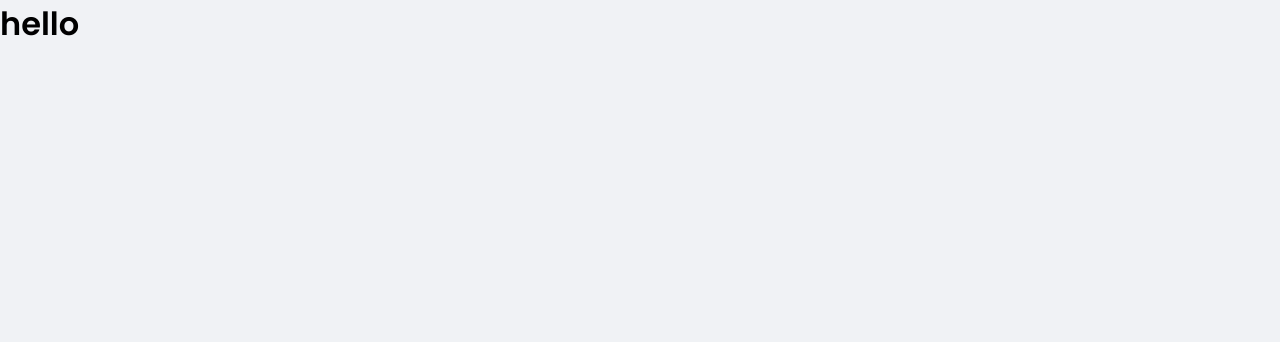
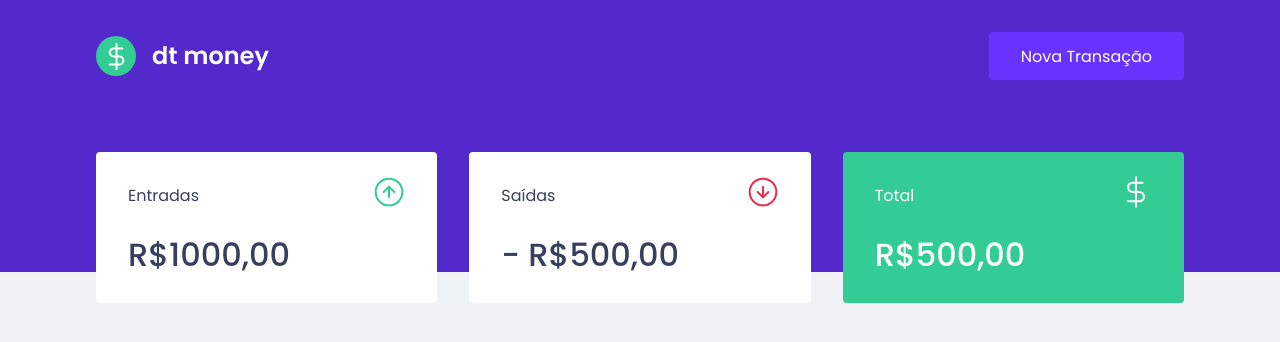
Before and after one commit to ElRobinson/dtmoney, a React (Create React App) app: page / in a window 1280 px wide. Shown: the top 342 px of the page. Built offline with nearby package versions, Linux system fonts and the light colour scheme.

Commit message:
Added Components and styles

```diff
--- a/public/index.html
+++ b/public/index.html
@@ -8,7 +8,7 @@
 
     <link rel="shortcut icon" href="favicon.png" type="image/png">
     <title>dtmoney</title>
-    <link href="https://fonts.googleapis.com/css2?family=Poppins:wght@400;600&display=swap" rel="stylesheet">
+    <link href="https://fonts.googleapis.com/css2?family=Poppins:wght@400;500;600&display=swap" rel="stylesheet">
 
   </head>
   <body>
--- a/src/App.tsx
+++ b/src/App.tsx
@@ -1,12 +1,16 @@
 import React from "react";
+import { Dashboard } from "./components/Dashboard";
+import { Header } from "./components/Header";
+
 import { GlobalStyle } from "./styles/global";
 
 
 export function App() {
   return (
-    <div className="App">
-      <h1>hello</h1>
-      <GlobalStyle/>
-    </div>
+    <>
+      <Header />
+      <Dashboard/>
+      <GlobalStyle />
+    </>
   );
 }
--- /dev/null
+++ b/src/components/Dashboard/index.tsx
@@ -0,0 +1,12 @@
+import React from "react"
+import { Summary } from "../Summary"
+
+import { Container } from "./styles"
+
+export function Dashboard(){
+    return (
+        <Container>
+            <Summary/>
+        </Container>
+    )
+}
--- /dev/null
+++ b/src/components/Dashboard/styles.ts
@@ -0,0 +1,7 @@
+import styled from "styled-components";
+
+export const Container = styled.main`
+    max-width: 1120px;
+    margin: 0 auto;
+    padding: 2.5rem 1rem;
+`;
--- /dev/null
+++ b/src/components/Header/index.tsx
@@ -0,0 +1,16 @@
+import React from 'react'
+import logoImg from '../../assets/logo.svg'
+import { Container, Content } from './styles'
+
+export function Header() {
+    return (
+        <Container>
+            <Content>
+            <img src={logoImg} alt="dt money"></img>
+            <button type="button">
+                Nova Transação
+            </button>
+            </Content>
+        </Container>
+    )
+}
--- /dev/null
+++ b/src/components/Header/styles.ts
@@ -0,0 +1,31 @@
+import styled from 'styled-components'
+
+export const Container = styled.header`
+    background: var(--blue);
+`;
+
+export const Content = styled.div`
+    max-width: 1120px;
+    margin: 0 auto;
+
+    padding: 2rem 1rem 12rem;
+    display: flex;
+    align-items: center;
+    justify-content: space-between;
+
+    button {
+        font-size: 1rem;
+        color: #fff;
+        background-color: var(--blue-light);
+        border: 0;
+        padding: 0 2rem;
+        border-radius:0.25rem;
+        height: 3rem;
+
+        transition: filter 0.2s;
+
+        &:hover {
+            filter: brightness(0.9);
+        }
+    }
+`;
--- /dev/null
+++ b/src/components/Summary/index.tsx
@@ -0,0 +1,33 @@
+import React from "react";
+import incomeImg from '../../assets/income.svg'
+import outcomeImg from '../../assets/outcome.svg'
+import totalImg from '../../assets/total.svg'
+import { Container } from "./styles";
+
+export function Summary() {
+    return(
+        <Container>
+            <div>
+                <header>
+                    <p>Entradas</p>
+                    <img src={incomeImg} alt="Entradas"/>
+                </header>
+                <strong>R$1000,00</strong>
+            </div>
+            <div>
+                <header>
+                    <p>Saídas</p>
+                    <img src={outcomeImg} alt="Saídas"/>
+                </header>
+                <strong>- R$500,00</strong>
+            </div>
+            <div className="highlight-background">
+                <header>
+                    <p>Total</p>
+                    <img src={totalImg} alt="Total"/>
+                </header>
+                <strong>R$500,00</strong>
+            </div>
+        </Container>
+    )
+}
--- /dev/null
+++ b/src/components/Summary/styles.ts
@@ -0,0 +1,34 @@
+import styled from "styled-components";
+
+export const Container = styled.div`
+    display: grid;
+    grid-template-columns: repeat(3,1fr);
+    gap: 2rem;
+    margin-top: -10rem;
+
+    div {
+        background: var(--shape);
+        padding: 1.5rem 2rem;
+        border-radius: 0.25rem;
+        color: var(--text-title);
+
+        header {
+            display: fex;
+            align-items: center;
+            justify-content: space-between;
+        }
+
+        strong {
+            display: block;
+            margin-top: 1rem;
+            font-size: 2rem;
+            font-weight: 500;
+            line-height: 3rem;
+        }
+
+        &.highlight-background {
+             background: var(--green);
+             color: #fff;
+        }
+    }
+`;
--- a/src/styles/global.ts
+++ b/src/styles/global.ts
@@ -5,6 +5,7 @@
     --background: #f0f2f5;
     --red: #e52e4d;
     --blue: #5429cc;
+    --green: #33cc95;
 
     --blue-light: #6933ff;
 
```
Also changed, not shown: src/components/TransactionTable/index.tsx (added), src/components/TransactionTable/styles.ts (added).
